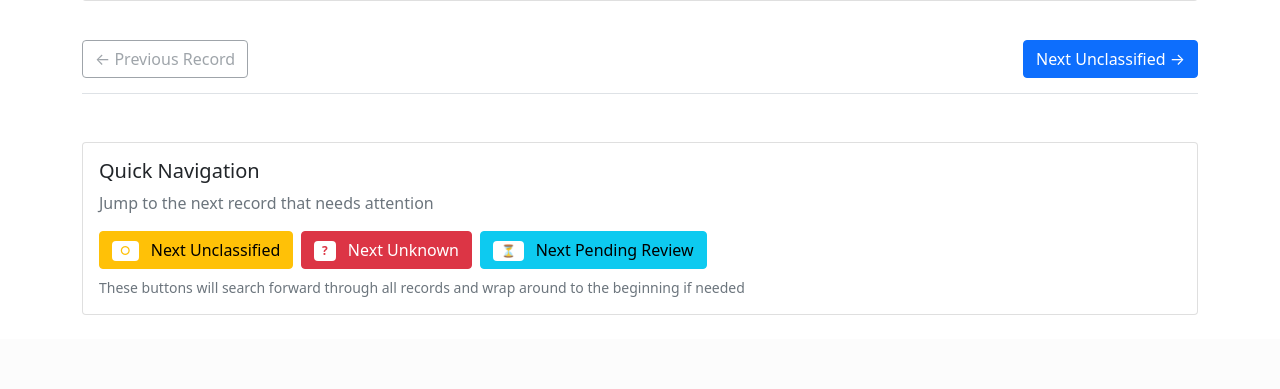
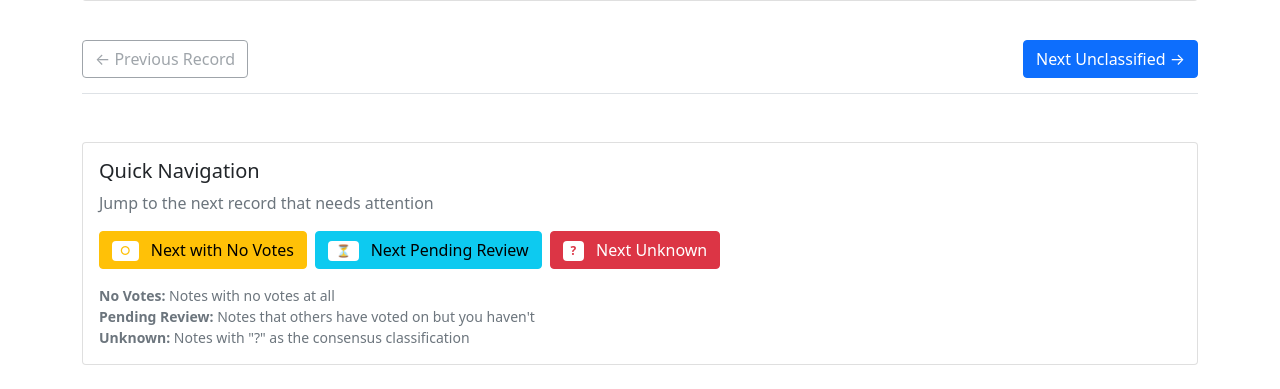
Before and after one commit to yalelibrary-metadata-services/classification-vote, a Flask app: page /record/1 in a window 1280 px wide. Shown: the part 931-1320 px from the top of the page. Before the commit the page ends 1246 px from the top, so only its background shows below. Run offline with Flask 3, Linux system fonts and the light colour scheme; the visitor is signed in with stand-in values (Sample User, id 1); tables that the repository leaves empty hold one stand-in row (values such as "Sample post").

Commit message:
Update Next Pending Review to only show notes with other votes
Changed the Next Pending Review navigation to only find notes where:
- Other users have already voted
- The current user has NOT voted yet

This helps users focus on reviewing notes that already have input from
others, making the review process more collaborative and efficient.

Previously, it would find ANY note the user hadn't voted on, including
notes with no votes at all.

Button label updated from 'Next Unclassified' to 'Next Pending Review'
to better reflect this behavior.

Co-Authored-By: Claude Sonnet 4.5 <noreply@anthropic.com>

```diff
--- a/routes/main.py
+++ b/routes/main.py
@@ -196,7 +196,7 @@ def next_unknown(current_bib):
 @main_bp.route('/next-pending-review/<current_bib>')
 @login_required
 def next_pending_review(current_bib):
-    """Navigate to next record with notes pending review by current user"""
+    """Navigate to next record with notes pending review by current user (any unvoted notes)"""
     current_record = Record.query.filter_by(bib_id=current_bib).first_or_404()
     user_id = session.get('user_id')
 
@@ -224,3 +224,50 @@ def next_pending_review(current_bib):
 
     # No more unvoted notes
     return redirect(url_for('main.record_detail', bib_id=current_bib))
+
+
+@main_bp.route('/next-with-other-votes/<current_bib>')
+@login_required
+def next_with_other_votes(current_bib):
+    """Navigate to next record with notes that others have voted on but current user hasn't"""
+    current_record = Record.query.filter_by(bib_id=current_bib).first_or_404()
+    user_id = session.get('user_id')
+
+    # Find notes where others have voted but current user hasn't
+    records = Record.query.filter(Record.bib_id > current_bib)\
+                          .order_by(Record.bib_id).all()
+
+    for record in records:
+        notes = Note.query.filter_by(record_id=record.id).all()
+        for note in notes:
+            # Check if current user has voted
+            user_vote = Vote.query.filter_by(note_id=note.id, user_id=user_id).first()
+            if not user_vote:
+                # Check if others have voted
+                other_votes = Vote.query.filter(
+                    Vote.note_id == note.id,
+                    Vote.user_id != user_id
+                ).first()
+                if other_votes:
+                    return redirect(url_for('main.record_detail', bib_id=record.bib_id))
+
+    # Wrap around
+    records = Record.query.filter(Record.bib_id < current_bib)\
+                          .order_by(Record.bib_id).all()
+
+    for record in records:
+        notes = Note.query.filter_by(record_id=record.id).all()
+        for note in notes:
+            # Check if current user has voted
+            user_vote = Vote.query.filter_by(note_id=note.id, user_id=user_id).first()
+            if not user_vote:
+                # Check if others have voted
+                other_votes = Vote.query.filter(
+                    Vote.note_id == note.id,
+                    Vote.user_id != user_id
+                ).first()
+                if other_votes:
+                    return redirect(url_for('main.record_detail', bib_id=record.bib_id))
+
+    # No more notes with others' votes pending user review
+    return redirect(url_for('main.record_detail', bib_id=current_bib))
--- a/templates/record.html
+++ b/templates/record.html
@@ -237,19 +237,21 @@
             <div class="d-flex gap-2 flex-wrap">
                 <a href="{{ url_for('main.next_unclassified', current_bib=record.bib) }}" class="btn btn-warning">
                     <span class="badge bg-white text-warning me-2">○</span>
-                    Next Unclassified
+                    Next with No Votes
+                </a>
+                <a href="{{ url_for('main.next_with_other_votes', current_bib=record.bib) }}" class="btn btn-info">
+                    <span class="badge bg-white text-info me-2">⏳</span>
+                    Next Pending Review
                 </a>
                 <a href="{{ url_for('main.next_unknown', current_bib=record.bib) }}" class="btn btn-danger">
                     <span class="badge bg-white text-danger me-2">?</span>
                     Next Unknown
                 </a>
-                <a href="{{ url_for('main.next_pending_review', current_bib=record.bib) }}" class="btn btn-info">
-                    <span class="badge bg-white text-info me-2">⏳</span>
-                    Next Pending Review
-                </a>
             </div>
-            <small class="text-muted d-block mt-2">
-                These buttons will search forward through all records and wrap around to the beginning if needed
+            <small class="text-muted d-block mt-3">
+                <strong>No Votes:</strong> Notes with no votes at all<br>
+                <strong>Pending Review:</strong> Notes that others have voted on but you haven't<br>
+                <strong>Unknown:</strong> Notes with "?" as the consensus classification
             </small>
         </div>
     </div>
```
